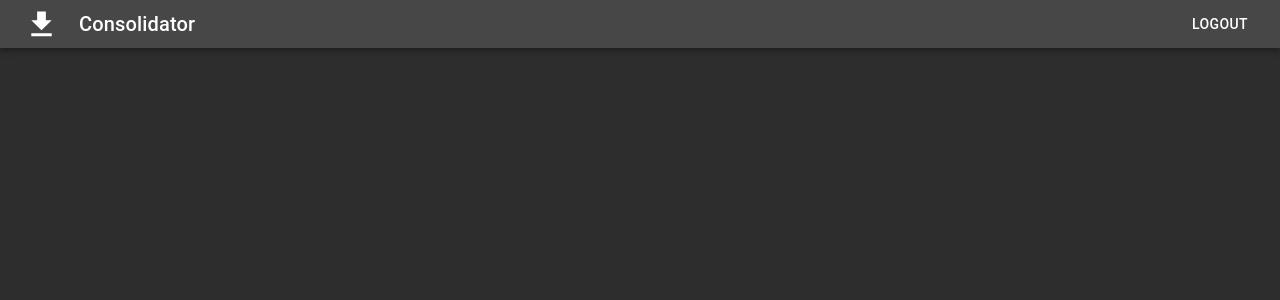
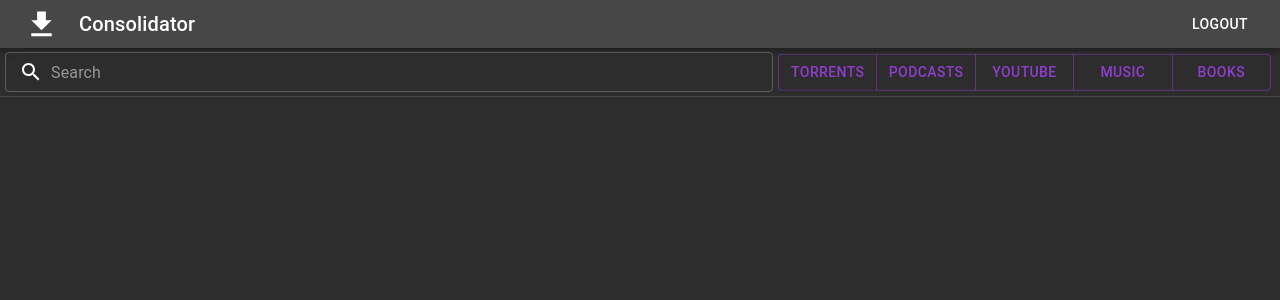
Before and after one commit to iTecAI/media-consolidator, a React (Create React App) app in the folder client/: page / in a window 1280 px wide. Shown: the top 300 px of the page. Built offline with nearby package versions, Linux system fonts and the light colour scheme; no server answers.

Commit message:
search bar

```diff
--- a/client/src/App.tsx
+++ b/client/src/App.tsx
@@ -1,14 +1,15 @@
 import "./App.scss";
 import { createTheme, Theme, ThemeProvider } from "@mui/material";
-import { BrowserRouter, Outlet, Route, Routes } from "react-router-dom";
+import { BrowserRouter, Route, Routes } from "react-router-dom";
 import { Layout } from "./pages/layout/Layout";
 import Login from "./pages/login/Login";
+import IndexPage from "./pages/index/Index";
 
 export const theme: Theme = createTheme({
     palette: {
         mode: "dark",
         primary: {
-            main: "#5d2985",
+            main: "#8f3dce",
         },
         secondary: {
             main: "#f50057",
@@ -29,8 +30,8 @@ function App() {
                         <Route
                             path="/"
                             element={
-                                <Layout showTabs showLogout>
-                                    <Outlet />
+                                <Layout showLogout>
+                                    <IndexPage />
                                 </Layout>
                             }
                         ></Route>
--- /dev/null
+++ b/client/src/pages/index/Index.tsx
@@ -0,0 +1,90 @@
+import { Search } from "@mui/icons-material";
+import { Divider, TextField, InputAdornment, ButtonGroup, Button } from "@mui/material";
+import { Box } from "@mui/material";
+import { useState } from "react";
+import { get, post } from "../../util/api";
+import "./index.scss";
+
+type ActiveMode = "torrents" | "podcasts" | "youtube" | "music" | "books";
+const modes: ActiveMode[] = ["torrents", "podcasts", "youtube", "music", "books"];
+
+function ModeButton(props: {
+    mode: ActiveMode;
+    activeModes: ActiveMode[];
+    setActiveModes: (modes: ActiveMode[]) => void;
+}) {
+    let { mode, activeModes, setActiveModes } = props;
+    return (
+        <Button
+            variant={activeModes.includes(mode) ? "contained" : "outlined"}
+            onClick={() => {
+                let newModes: ActiveMode[] = [];
+                if (activeModes.includes(mode)) {
+                    for (let m of activeModes) {
+                        if (m !== mode) {
+                            newModes.push(m);
+                        }
+                    }
+                } else {
+                    newModes = JSON.parse(JSON.stringify(activeModes));
+                    newModes.push(mode);
+                }
+                setActiveModes(newModes);
+            }}
+        >
+            {mode}
+        </Button>
+    );
+}
+
+export default function IndexPage() {
+    const [activeModes, setActiveModes] = useState([] as ActiveMode[]);
+
+    return (
+        <Box sx={{ width: "100%", height: "100%" }}>
+            <Box sx={{ height: "48px", position: "relative" }}>
+                <TextField
+                    InputProps={{
+                        startAdornment: (
+                            <InputAdornment position="start">
+                                <Search />
+                            </InputAdornment>
+                        ),
+                    }}
+                    variant="outlined"
+                    size="small"
+                    placeholder="Search"
+                    className="main-search"
+                />
+                <ButtonGroup className="mode-buttons">
+                    <ModeButton
+                        mode={"torrents"}
+                        activeModes={activeModes}
+                        setActiveModes={setActiveModes}
+                    />
+                    <ModeButton
+                        mode={"podcasts"}
+                        activeModes={activeModes}
+                        setActiveModes={setActiveModes}
+                    />
+                    <ModeButton
+                        mode={"youtube"}
+                        activeModes={activeModes}
+                        setActiveModes={setActiveModes}
+                    />
+                    <ModeButton
+                        mode={"music"}
+                        activeModes={activeModes}
+                        setActiveModes={setActiveModes}
+                    />
+                    <ModeButton
+                        mode={"books"}
+                        activeModes={activeModes}
+                        setActiveModes={setActiveModes}
+                    />
+                </ButtonGroup>
+            </Box>
+            <Divider />
+        </Box>
+    );
+}
--- /dev/null
+++ b/client/src/pages/index/index.scss
@@ -0,0 +1,19 @@
+.main-search {
+    width: 60%;
+    position: absolute;
+    top: 50%;
+    left: 5px;
+    transform: translate(0, -50%);
+}
+
+.mode-buttons {
+    width: calc(40% - 15px);
+    position: absolute;
+    top: 50%;
+    right: 5px;
+    transform: translate(0, -50%);
+
+    button {
+        width: 20%;
+    }
+}
--- a/client/src/pages/layout/Layout.tsx
+++ b/client/src/pages/layout/Layout.tsx
@@ -10,7 +10,6 @@ import { useNavigate } from "react-router-dom";
 export type LayoutProps = {
     children?: React.ReactNode;
     showLogout?: boolean;
-    showTabs?: boolean;
 };
 
 export function Layout(props: LayoutProps) {
@@ -26,7 +25,7 @@ export function Layout(props: LayoutProps) {
     }, [nav]);
 
     return (
-        <div>
+        <div style={{ height: "100%", width: "100%" }}>
             <Box sx={{ flexGrow: 1 }}>
                 <AppBar position="static" className="noselect">
                     <Toolbar variant="dense">
--- a/client/src/pages/layout/layout.scss
+++ b/client/src/pages/layout/layout.scss
@@ -4,3 +4,9 @@
     -ms-user-select: none;
     user-select: none;
 }
+
+.page-content {
+    display: inline-block;
+    height: 100%;
+    width: 100%;
+}
```
